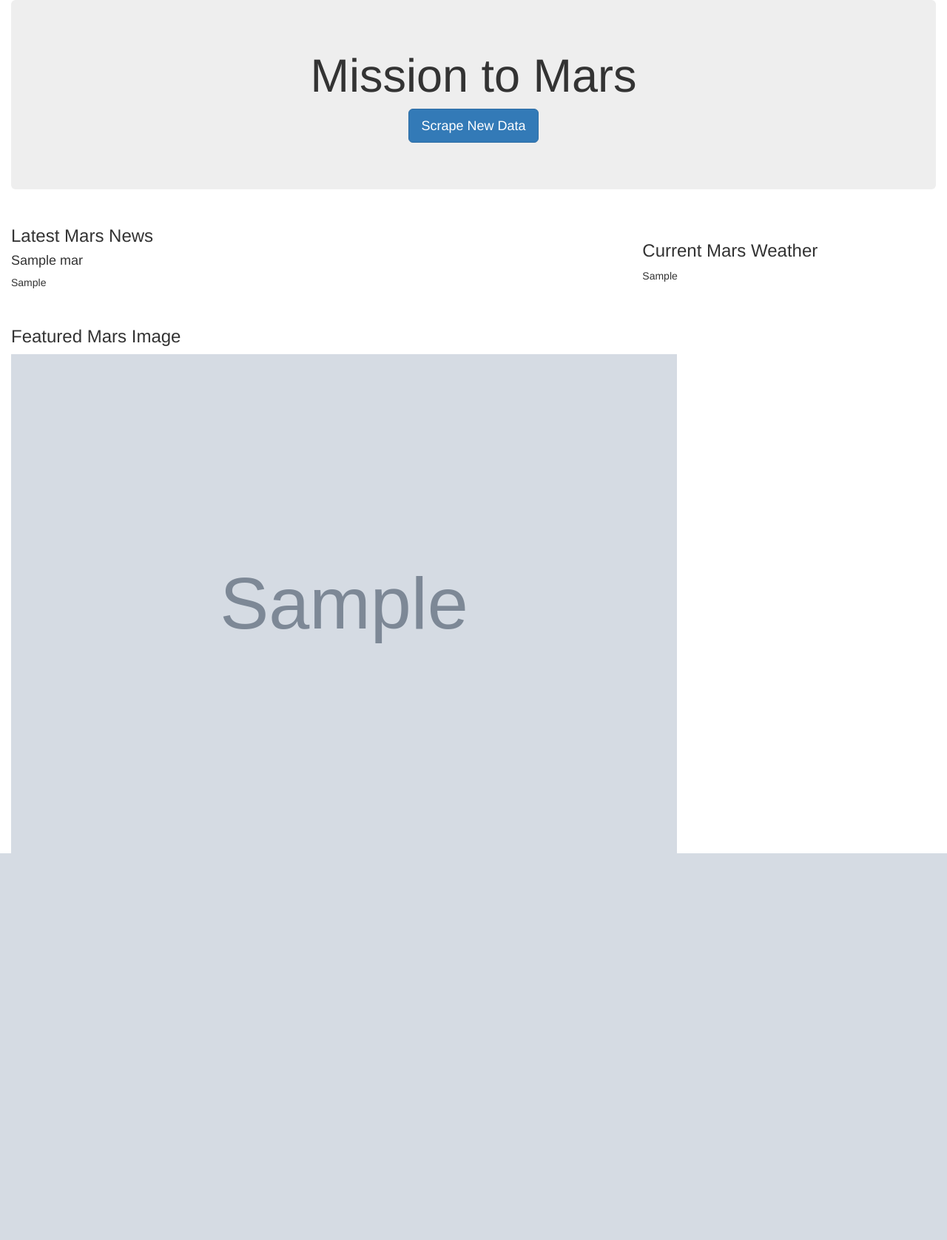
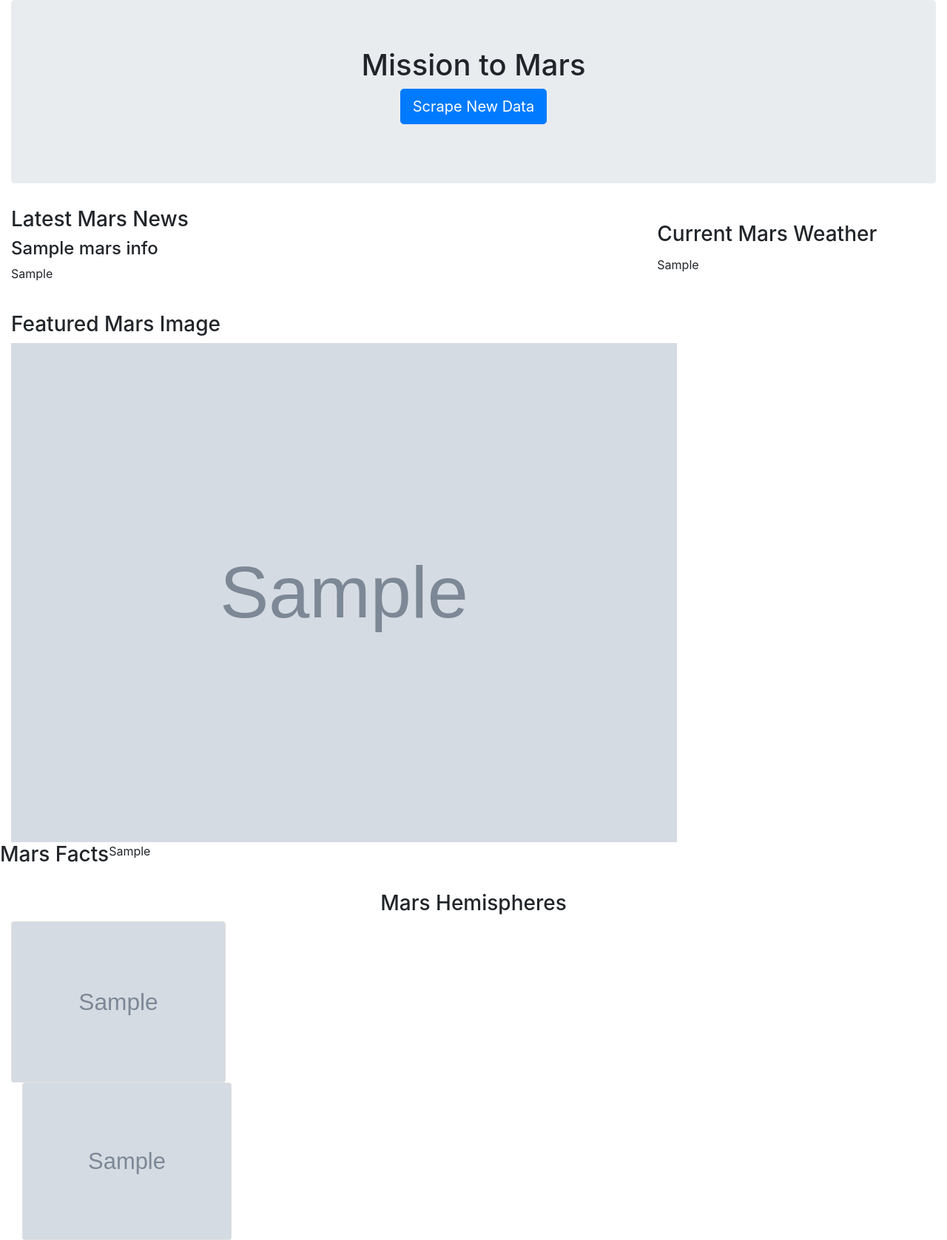
Before and after one commit to claridyd/MIssiontoMarsHomework, a Flask app: template templates/index.html in a window 1280 px wide. Shown: the whole page at 74% size. Before the commit the page ends 1154 px from the top, so only its background shows below. Run offline with Flask 2, Linux system fonts and the light colour scheme; the template is opened without the code that fills it: most values are stand-ins (such as "Sample title", 1, 10 or a date in 2020); grey boxes marked "Sample" are stand-in pictures; some libraries are stand-ins or nearby versions.

Commit message:
first half of page working__pre-hemi pictures

```diff
--- a/app.py
+++ b/app.py
@@ -18,12 +18,12 @@ def index():
 
 @app.route("/scrape")
 def scrape():
-    mars = mongo.db.mars
+    # mars = mongo.db.mars
     # Run the scrape function
     Mars_scrape = scrape_mars.scrape()
 
     # Update Mongo database
-    mars.update({}, Mars_scrape, upsert=True)
+    mongo.db.mars.update({}, Mars_scrape, upsert=True)
 
     # Redirect back to home page
     return redirect("/")
--- a/templates/index.html
+++ b/templates/index.html
@@ -6,7 +6,7 @@
     <meta name="viewport" content="width=device-width, initial-scale=1.0">
     <meta http-equiv="X-UA-Compatible" content="ie=edge">
     <title>Mission to Mars</title>
-    <link rel="stylesheet" href="https://maxcdn.bootstrapcdn.com/bootstrap/3.3.7/css/bootstrap.min.css">
+    <link rel="stylesheet" href="https://maxcdn.bootstrapcdn.com/bootstrap/4.0.0/css/bootstrap.min.css">
 </head>
 
 <body>
@@ -18,13 +18,13 @@
 
         <div class="row">
             <div class="col-lg-8">
-                <h3 class="heading">Latest Mars News</h3>
-                <h4>{{Mars_data.news_title}}</h4>
-                <p>{{Mars_data.news_p}}</p>
+                <h3>Latest Mars News</h3>
+                <h4>{{mars_info.news_title}}</h4>
+                <p>{{mars_info.news_p}}</p>
                 <br>
                 <h3 class="heading">Featured Mars Image</h3>
-                <a href="{{Mars_data.featured_image}}">
-                    <img src="{{Mars_data.featured_image}}" width=900px>
+                <a href="{{mars_info.featured_image}}">
+                    <img src="{{mars_info.featured_image}}" width=900px>
                 </a>
             </div>
             <br>
@@ -32,16 +32,37 @@
                 <div class="card-body">
                     <h3 class="card-title">Current Mars Weather</h3>
                     <p class="card=text">
-                        {{Mars_data.mars_weather}}
+                        {{mars_info.mars_weather}}
                     </p>
                 </div>
 
             </div>
-
-
+            <br>
+            <br>
+            <br>
+            <br>
+            <h3 class="heading">Mars Facts</h3>
+            {{mars_info.mars_facts}}
 
         </div>
-
+        <br>
+        <h3 class="heading text-center">Mars Hemispheres</h3>
+            <div class="row">
+                <div class="col-lg-3">
+                    <div class="card" style="width: 40 rem;">
+                    <a href="{{mars_info.hemisphere_image[0]}}">
+                        <img class="card-img-top" src="{{mars_info.hemisphere_image[0]}}" width=400px >
+                    </a>
+                    </div>
+                </div>
+            </div>
+            <div class="col-lg-3">
+                    <div class="card" style="width: 40 rem;">
+                    <a href="{{mars_info.hemisphere_image[1]}}">
+                        <img class="card-img-top" src="{{mars_info.hemisphere_image[1]}}" width=400px >
+                    </a>
+                    </div>
+                </div>
 
 
 
```
Also changed, not shown: scrape_mars.py (+7 -3 lines), 1 other file.
